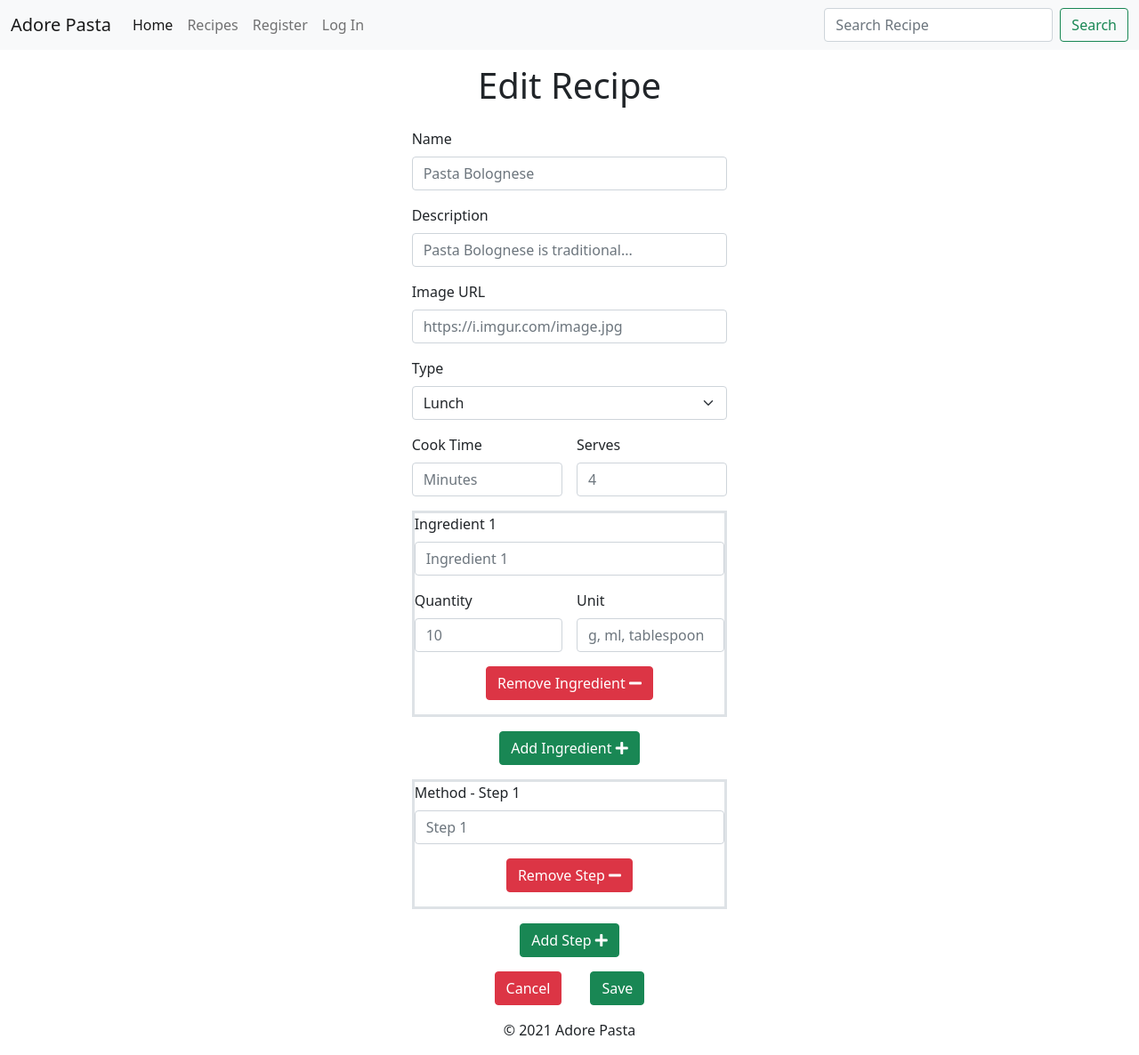
After one commit to mangez84/adorepasta, a Flask app: template templates/edit_recipe.html in a window 1280 px wide. The commit adds this page. Shown: the whole page at 89% size. Run offline with Flask 2, Linux system fonts and the light colour scheme; the template is opened without the code that fills it, so the values that code supplies are empty; some libraries are stand-ins or nearby versions.

Commit message:
Add route and view for the edit recipe functionality

```diff
--- a/app.py
+++ b/app.py
@@ -170,6 +170,16 @@ def add_recipe(username):
         return redirect(url_for("home"))
 
 
+@app.route(
+    "/my_recipes/<username>/edit_recipe/<recipe_id>", methods=["GET", "POST"]
+)
+def edit_recipe(username, recipe_id):
+    recipe = mongo.db.recipes.find_one({"_id": ObjectId(recipe_id)})
+    return render_template(
+        "edit_recipe.html", username=username, recipe=recipe
+    )
+
+
 @app.route("/logout")
 def logout():
     flash("You have been logged out successfully!")
--- /dev/null
+++ b/templates/edit_recipe.html
@@ -0,0 +1,103 @@
+{% extends "base.html" %}
+{% block heading %}
+<h1 class="text-center">Edit Recipe</h1>
+{% endblock %}
+{% block content %}
+<div class="container-fluid">
+    <div class="row">
+        <div class="col-12">
+            <form method="POST" action="{{ url_for('edit_recipe', username=session.username, recipe_id=recipe._id) }}">
+                <!-- Recipe name and description -->
+                <div class="mb-3">
+                    <label for="name" class="form-label">Name</label>
+                    <input type="text" id="name" name="name" placeholder="Pasta Bolognese" class="form-control"
+                        required>
+                </div>
+                <div class="mb-3">
+                    <label for="description" class="form-label">Description</label>
+                    <input type="text" id="description" name="description"
+                        placeholder="Pasta Bolognese is traditional..." class="form-control" required>
+                </div>
+                <div class="mb-3">
+                    <label for="image" class="form-label">Image URL</label>
+                    <input type="text" id="image" name="image" placeholder="https://i.imgur.com/image.jpg"
+                        class="form-control" required>
+                </div>
+                <!-- Recipe details -->
+                <div class="d-flex flex-wrap">
+                    <div class="mb-3 recipe-type">
+                        <label for="type" class="form-label">Type</label>
+                        <select id="type" name="type" class="form-select" aria-label="Select recipe type" required>
+                            <option value="Breakfast">Breakfast</option>
+                            <option value="Lunch" selected>Lunch</option>
+                            <option value="Dinner">Dinner</option>
+                        </select>
+                    </div>
+                    <div class="mb-3 recipe-time">
+                        <label for="time" class="form-label">Cook Time</label>
+                        <input type="number" id="time" name="time" placeholder="Minutes" min="1" max="600"
+                            class="form-control" required>
+                    </div>
+                    <div class="mb-3 ms-3 recipe-serves">
+                        <label for="serves" class="form-label">Serves</label>
+                        <input type="number" id="serves" name="serves" placeholder="4" min="1" max="8"
+                            class="form-control" required>
+                    </div>
+                </div>
+                <!-- Ingredient details -->
+                <div class="ingredient-details">
+                    <div class="mb-3 d-flex flex-wrap border border-3">
+                        <div class="mb-3 recipe-ingredient">
+                            <label for="ingredient-1" class="form-label">Ingredient 1</label>
+                            <input type="text" id="ingredient-1" name="ingredient-1" placeholder="Ingredient 1"
+                                class="form-control" required>
+                        </div>
+                        <div class="mb-3 recipe-quantity">
+                            <label for="quantity-1" class="form-label">Quantity</label>
+                            <input type="number" id="quantity-1" name="quantity-1" placeholder="10" min="1" max="1000"
+                                class="form-control" required>
+                        </div>
+                        <div class="mb-3 ms-3 recipe-unit">
+                            <label for="unit-1" class="form-label">Unit</label>
+                            <input type="text" id="unit-1" name="unit-1" placeholder="g, ml, tablespoon"
+                                class="form-control"
+                                title="Can be left blank if you just want to add a tomato for example.">
+                        </div>
+                        <div class="mb-3 d-flex justify-content-center remove-ingredient">
+                            <button class="btn btn-danger">Remove Ingredient <i class="fas fa-minus"></i></button>
+                        </div>
+                    </div>
+                </div>
+                <div class="my-3 d-flex justify-content-center add-ingredient">
+                    <button class="btn btn-success">Add Ingredient <i class="fas fa-plus"></i></button>
+                </div>
+                <!-- Method with steps -->
+                <div class="method">
+                    <div class="mb-3 border border-3">
+                        <div class="mb-3 method-step">
+                            <label for="method-1" class="form-label">Method - Step 1</label>
+                            <input type="text" id="method-1" name="method-1" placeholder="Step 1" class="form-control"
+                                required>
+                        </div>
+                        <div class="mb-3 d-flex justify-content-center remove-step">
+                            <button class="btn btn-danger">Remove Step <i class="fas fa-minus"></i></button>
+                        </div>
+                    </div>
+                </div>
+                <div class="my-3 d-flex justify-content-center add-step">
+                    <button class="btn btn-success">Add Step <i class="fas fa-plus"></i></button>
+                </div>
+                <div class="mb-3 d-flex justify-content-center">
+                    <div>
+                        <a href="{{ url_for('my_recipes', username=session.username) }}"
+                            class="mx-3 btn btn-danger">Cancel</a>
+                    </div>
+                    <div>
+                        <button type="submit" class="mx-3 btn btn-success">Save</button>
+                    </div>
+                </div>
+            </form>
+        </div>
+    </div>
+</div>
+{% endblock %}
--- a/templates/my_recipes.html
+++ b/templates/my_recipes.html
@@ -38,7 +38,7 @@
                             </li>
                             {% endfor %}
                         </ol>
-                        <a href="#" class="btn btn-warning">Edit</a>
+                        <a href="{{ url_for('edit_recipe', username=session.username, recipe_id=recipe._id) }}" class="btn btn-warning">Edit</a>
                         <a href="#" class="btn btn-danger">Delete</a>
                     </div>
                     <div class="card-footer">
```
